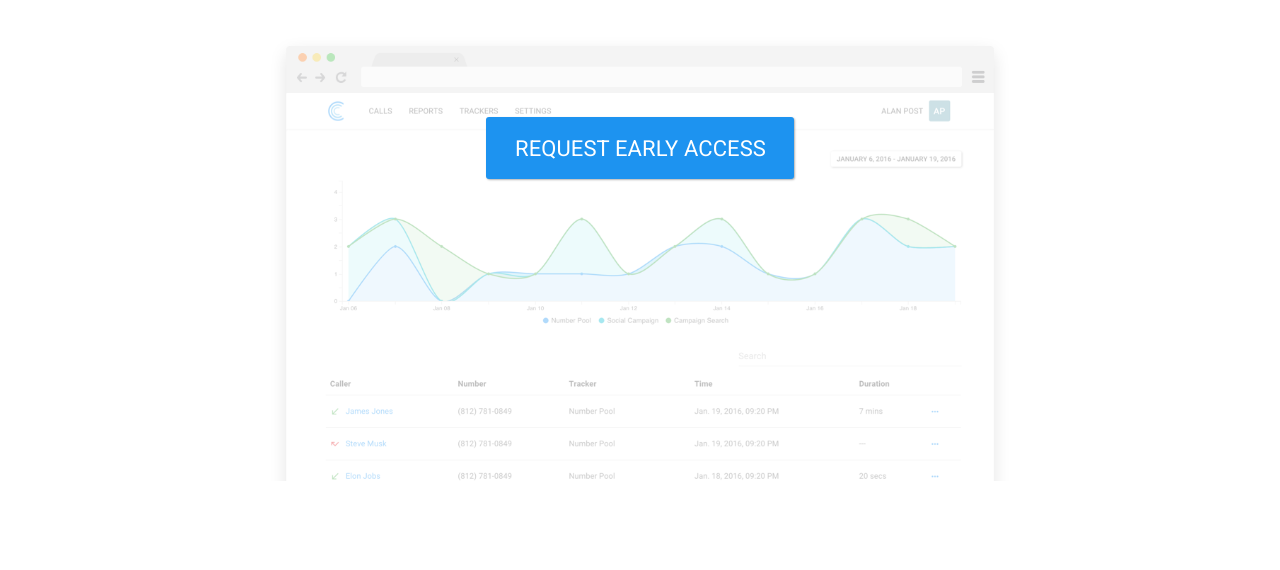
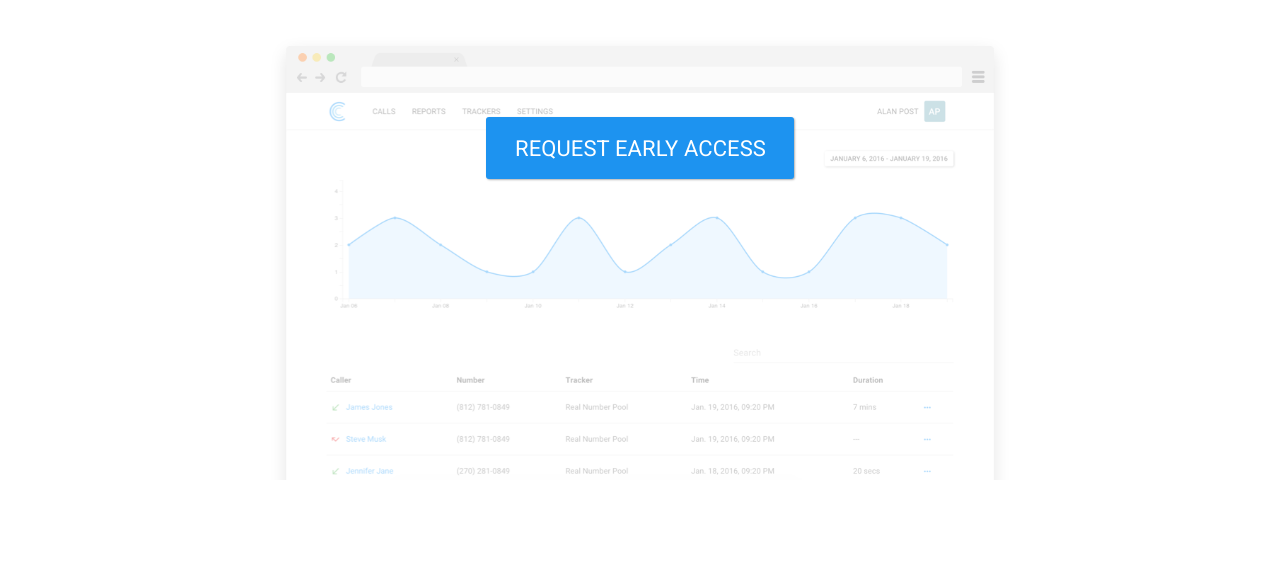
Before and after one commit to sumonst21/calltrackerio-site, a Jekyll site: the page built from index.html, in a window 1280 px wide. Shown: the part 202-772 px from the top of the page. Built offline with Jekyll 4.4.1, drawn with Linux system fonts in a browser that asks for light colours.

Commit message:
update homepage mockup

```diff
--- a/index.html
+++ b/index.html
@@ -14,7 +14,7 @@ title:  'Call Tracking, Phone Call Analytics by Call Tracker '
 		</div>
 		<div class="row">
 			<div class="col-md-12 text-center hero-img-mockup">
-				<a href="/sign-up/"><img alt="call tracking software" src="images/calltrackermockup.png" class=""></a>
+				<a href="/sign-up/"><img alt="call tracking software" src="images/app-mockups/callsmockup.png" class=""></a>
 			</div>
 		</div>
 		<div class="row">
```
Also changed, not shown: images/app-mockups/callsmockup.png (added).
